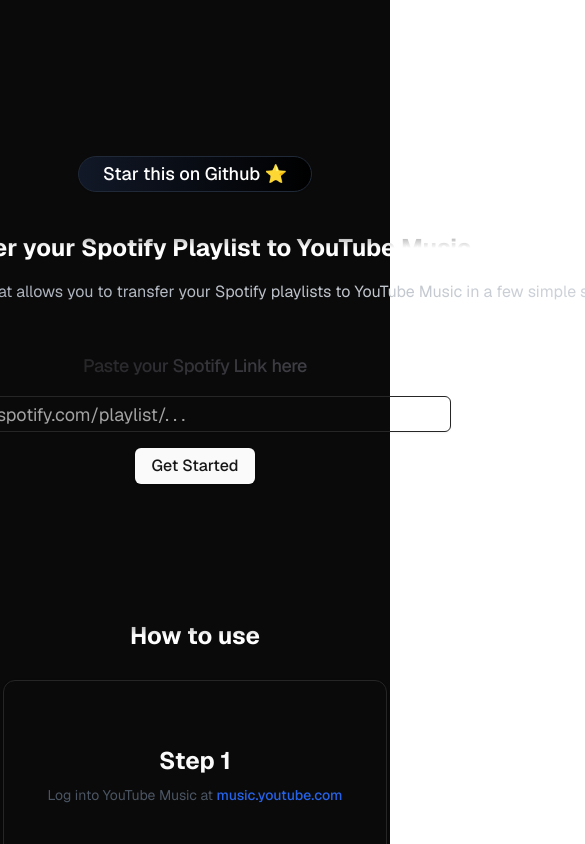
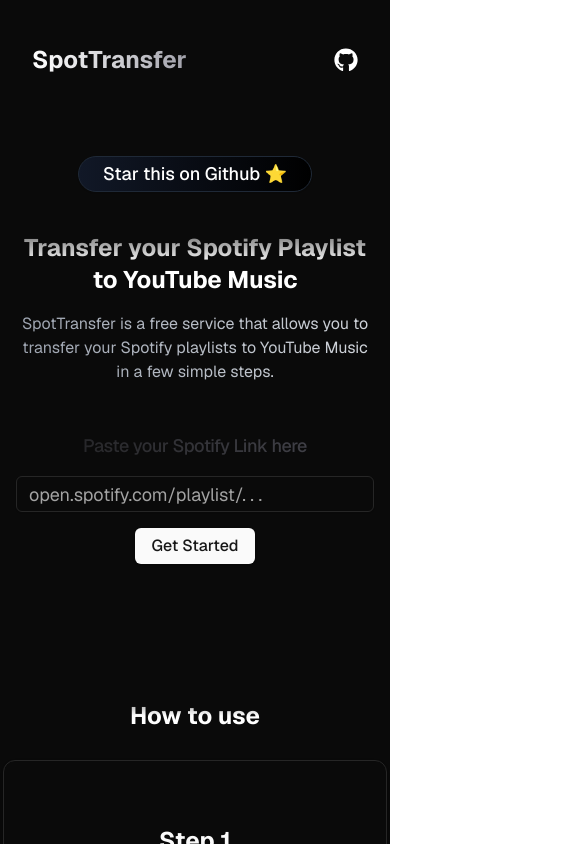
Before and after one commit to Yanni-X/SpotTransfer, a React (Vite) app in the folder frontend/: page / in a window 390 px wide. Shown: the top 844 px of the page, 585 px wide, since content can reach past the window. Built offline with nearby package versions, Linux system fonts and the light colour scheme.

Commit message:
risponsivnes

```diff
--- a/frontend/src/components/landing/hero.tsx
+++ b/frontend/src/components/landing/hero.tsx
@@ -9,9 +9,9 @@
 
     return (
         <main className="flex justify-center items-center mt-5">
-            <div className="w-[1000px]">
+            <div className="w-full max-w-[1000px] px-4">
                 <Navbar />
-                <div className="flex justify-center items-center mt-20 md:mt-30 lg:mt-40 px-4 ">
+                <div className="flex flex-col justify-center items-center mt-20 md:mt-30 lg:mt-40">
                     <div className="text-center">
                         <div className="flex justify-center items-center mb-6">
                             <a href="https://github.com/Pushan2005/SpotTransfer">
@@ -23,17 +23,14 @@
                                 </Button>
                             </a>
                         </div>
-
                         <h1 className="text-2xl sm:text-3xl md:text-4xl lg:text-5xl font-bold max-w-3xl mx-auto text-center mt-4 relative z-20 py-4 bg-clip-text text-transparent bg-gradient-to-b from-neutral-800 via-neutral-700 to-neutral-700 dark:from-neutral-800 dark:via-white dark:to-white">
                             Transfer your Spotify Playlist to YouTube Music
                         </h1>
-
                         <p className="text-center text-base sm:text-lg md:text-xl pb-4 transition-colors first:mt-0 bg-clip-text text-transparent bg-gradient-to-r from-black to-zinc-950 dark:from-gray-400 dark:to-gray-300">
                             SpotTransfer is a free service that allows you to
                             transfer your Spotify playlists to YouTube Music in
                             a few simple steps.
                         </p>
-
                         <form className="flex flex-col items-center justify-center gap-4 sm:flex-row sm:gap-3 mt-8">
                             <span className="text-lg sm:text-xl font-medium tracking-tight transition-colors bg-clip-text text-transparent bg-gradient-to-r from-zinc-800 to-zinc-700">
                                 Paste your Spotify Link here
--- a/frontend/src/components/landing/how-to-use.tsx
+++ b/frontend/src/components/landing/how-to-use.tsx
@@ -31,7 +31,7 @@
 
     return (
         <div className="flex justify-center items-center">
-            <div className="flex flex-col md:flex-row justify-center items-center gap-4 mb-10 w-[1000px]">
+            <div className="flex flex-col md:flex-row justify-center items-center gap-4 mb-10 w-full max-w-[1000px]">
                 {steps.map((step, index) => (
                     <Card key={index} className="w-full max-w-sm h-48">
                         <CardContent className="flex flex-col mt-10 p-6 text-center h-full">
--- a/frontend/src/pages/create-playlist.tsx
+++ b/frontend/src/pages/create-playlist.tsx
@@ -4,7 +4,19 @@
 
 export default function CreatePlaylist() {
     return (
-        <main className="flex w-screen flex-col items-center justify-center">
+        <>
+            {/* Mobile View */}
+            <main className="lg:hidden flex w-screen h-screen flex-col items-center justify-center p-4">
+                <h2 className="text-2xl font-bold text-center text-neutral-800 dark:text-white">
+                    You need a laptop to use the tool
+                    <p className="m-4 text-sm text-neutral-500 dark:text-neutral-400 font-normal">
+                        {"(Enter full screen mode if you're on a laptop/PC)"}
+                    </p>
+                </h2>
+            </main>
+
+            {/* Desktop View */}
+            <main className="hidden lg:flex w-screen flex-col items-center justify-center">
                 <div className="mb-10">
                     <GetHeaders />
                 </div>
@@ -14,5 +26,6 @@
                 <InputFields />
                 <Footer />
             </main>
+        </>
     );
 }
--- a/frontend/tailwind.config.js
+++ b/frontend/tailwind.config.js
@@ -4,54 +4,61 @@
     content: ["./index.html", "./src/**/*.{ts,tsx,js,jsx}"],
     theme: {
         extend: {
+            screens: {
+                sm: "640px",
+                md: "768px",
+                lg: "1024px",
+                xl: "1280px",
+                "2xl": "1536px",
+            },
             borderRadius: {
-    			lg: 'var(--radius)',
-    			md: 'calc(var(--radius) - 2px)',
-    			sm: 'calc(var(--radius) - 4px)'
+                lg: "var(--radius)",
+                md: "calc(var(--radius) - 2px)",
+                sm: "calc(var(--radius) - 4px)",
             },
             colors: {
-    			background: 'hsl(var(--background))',
-    			foreground: 'hsl(var(--foreground))',
+                background: "hsl(var(--background))",
+                foreground: "hsl(var(--foreground))",
                 card: {
-    				DEFAULT: 'hsl(var(--card))',
-    				foreground: 'hsl(var(--card-foreground))'
+                    DEFAULT: "hsl(var(--card))",
+                    foreground: "hsl(var(--card-foreground))",
                 },
                 popover: {
-    				DEFAULT: 'hsl(var(--popover))',
-    				foreground: 'hsl(var(--popover-foreground))'
+                    DEFAULT: "hsl(var(--popover))",
+                    foreground: "hsl(var(--popover-foreground))",
                 },
                 primary: {
-    				DEFAULT: 'hsl(var(--primary))',
-    				foreground: 'hsl(var(--primary-foreground))'
+                    DEFAULT: "hsl(var(--primary))",
+                    foreground: "hsl(var(--primary-foreground))",
                 },
                 secondary: {
-    				DEFAULT: 'hsl(var(--secondary))',
-    				foreground: 'hsl(var(--secondary-foreground))'
+                    DEFAULT: "hsl(var(--secondary))",
+                    foreground: "hsl(var(--secondary-foreground))",
                 },
                 muted: {
-    				DEFAULT: 'hsl(var(--muted))',
-    				foreground: 'hsl(var(--muted-foreground))'
+                    DEFAULT: "hsl(var(--muted))",
+                    foreground: "hsl(var(--muted-foreground))",
                 },
                 accent: {
-    				DEFAULT: 'hsl(var(--accent))',
-    				foreground: 'hsl(var(--accent-foreground))'
+                    DEFAULT: "hsl(var(--accent))",
+                    foreground: "hsl(var(--accent-foreground))",
                 },
                 destructive: {
-    				DEFAULT: 'hsl(var(--destructive))',
-    				foreground: 'hsl(var(--destructive-foreground))'
+                    DEFAULT: "hsl(var(--destructive))",
+                    foreground: "hsl(var(--destructive-foreground))",
                 },
-    			border: 'hsl(var(--border))',
-    			input: 'hsl(var(--input))',
-    			ring: 'hsl(var(--ring))',
+                border: "hsl(var(--border))",
+                input: "hsl(var(--input))",
+                ring: "hsl(var(--ring))",
                 chart: {
-    				'1': 'hsl(var(--chart-1))',
-    				'2': 'hsl(var(--chart-2))',
-    				'3': 'hsl(var(--chart-3))',
-    				'4': 'hsl(var(--chart-4))',
-    				'5': 'hsl(var(--chart-5))'
-    			}
-    		}
-    	}
+                    1: "hsl(var(--chart-1))",
+                    2: "hsl(var(--chart-2))",
+                    3: "hsl(var(--chart-3))",
+                    4: "hsl(var(--chart-4))",
+                    5: "hsl(var(--chart-5))",
+                },
+            },
+        },
     },
     plugins: [require("tailwindcss-animate")],
 };
```
Lines whose indentation alone changed are shown as unchanged.
